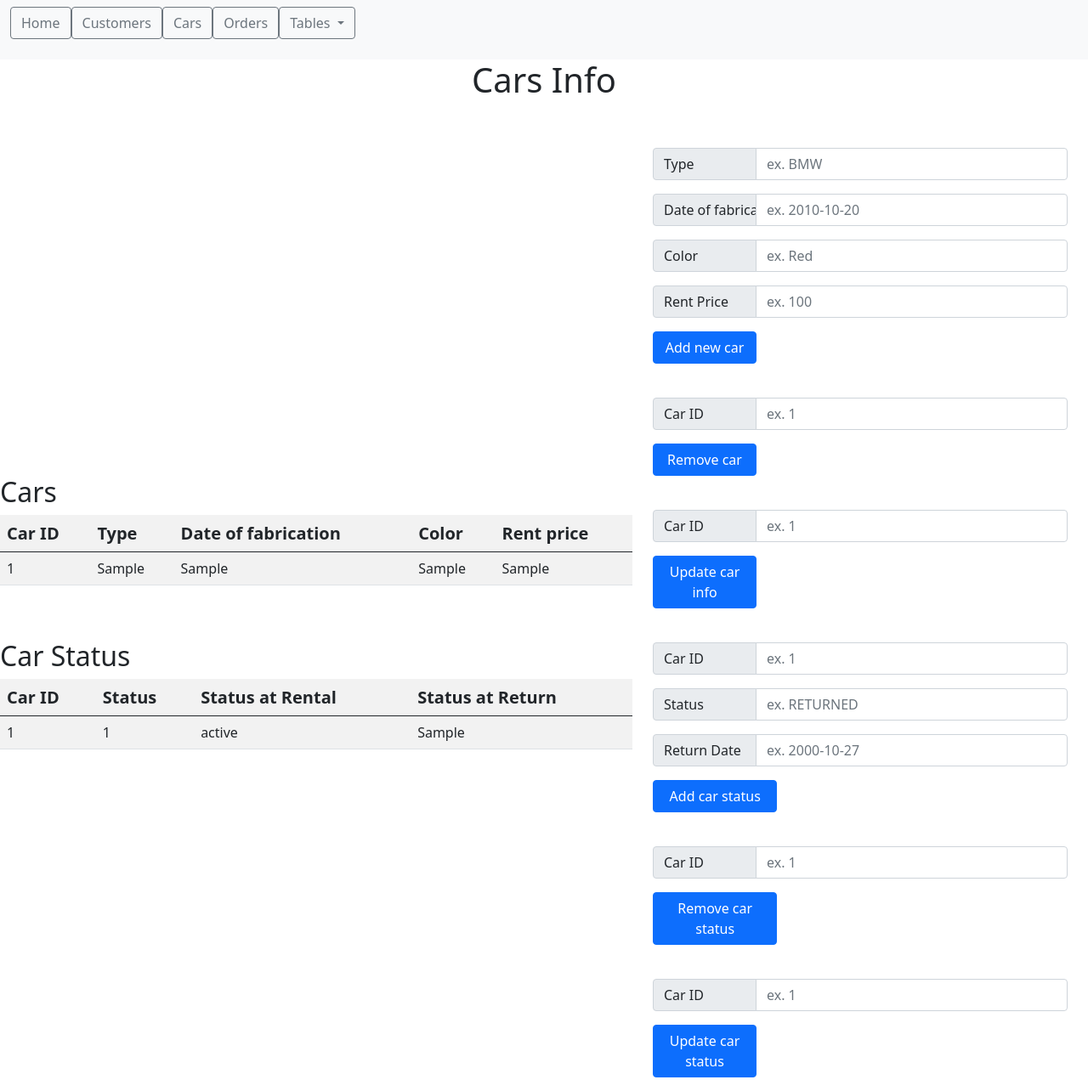
After one commit to FCosmin27/rent_auto, a Flask app: page /cars in a window 1280 px wide. The commit adds this page. Shown: the whole page at 85% size. Run offline with Flask 2, Linux system fonts and the light colour scheme; tables that the repository leaves empty or names only in its code hold one stand-in row (values such as "Sample post").

Commit message:
customers page done, working on cars page

```diff
--- a/main.py
+++ b/main.py
@@ -15,7 +15,7 @@ def handle_create_tables():
     try:
         create_tables_and_constraints()
     except Exception as e:
-        return render_template('home.html',text='Tables already exist')
+        return render_template('home.html',text='Tables already exist , Exception: '+str(e))
     return render_template('home.html',text=F'Tables created')
 
 
@@ -29,7 +29,7 @@ def handle_insert_data():
     try:
         insert_values()
     except Exception as e:
-        return render_template('home.html',text='Data already inserted or tables do not exist')
+        return render_template('home.html',text='Data already inserted or tables do not exist , exception: '+str(e))
     return render_template('home.html',text='Data inserted')
 
 @app.route('/customers')
@@ -116,26 +116,132 @@ def handle_remove_personal_info():
 def handle_update_account_verify():
     conn=connect_to_database()
     cursor=conn.cursor()
-    customer_id_upt=request.form['customer_id_upt']
+    customer_id=request.form['customer_id']
 
-    cursor.execute(f"SELECT * FROM cont_client WHERE id_client={customer_id_upt}")
-    if cursor.fetchone is None:
-        return render_template('home.html',text=f'Invalid Update, Customer ID : {customer_id_upt}does not exist')
-    return render_template('update_account.html',customer=customer_id_upt)
+    cursor.execute(f"SELECT * FROM cont_client WHERE id_client={customer_id}")
+    customer=cursor.fetchone()
+    if customer is None:
+        return render_template('home.html',text=f'Invalid Update, Customer ID : {customer_id} does not exist')
+    return render_template('update_account.html',customer=customer)
 
 @app.route('/update-account-execute',methods=['POST'])
 def handle_update_account_execute():
     conn=connect_to_database()
     cursor=conn.cursor()
-    customer_id_ex=request.form['customer_id_ex']
-    phone_acc=request.form['phone_acc']
+    customer_id=request.form['customer_id']
     email=request.form['email']
 
     try:
-        cursor.execute(f"UPDATE cont_client SET nr_telefon={phone_acc},email='{email}' WHERE id_client={customer_id_ex}")
+        cursor.execute(f"UPDATE cont_client SET email='{email}' WHERE id_client={customer_id}")
+    except Exception as e:
+        return render_template('home.html',text=f'Invalid Update, email does not respect format, Exception: {e}')
+
+    cursor.execute("commit")
+
+    return redirect('/customers')
+
+@app.route('/update-personal-data-verify',methods=['POST'])
+def handle_update_personal_info_verify():
+    conn=connect_to_database()
+    cursor=conn.cursor()
+    phone=request.form['phone']
+
+    cursor.execute(f"SELECT * FROM date_individ WHERE nr_telefon={phone}")
+    customer_info=cursor.fetchone()
+    if customer_info is None:
+        return render_template('home.html',text=f'Invalid Update, Phone Number : {phone} does not exist')
+    return render_template('update_personal_data.html',customer_info=customer_info)
+
+@app.route('/update-personal-data-execute',methods=['POST'])
+def handle_update_personal_info_execute():
+    conn=connect_to_database()
+    cursor=conn.cursor()
+    phone=request.form['phone']
+    first_name=request.form['first_name']
+    last_name=request.form['last_name']
+    birth_date=request.form['birth_date']
+
+    try:
+        cursor.execute(f"UPDATE date_individ SET nume='{last_name}', prenume='{first_name}', data_nasterii='{birth_date}' WHERE nr_telefon={phone}")
     except Exception as e:
         return render_template('home.html',text=f'Invalid Update, Exception: {e}')
 
     cursor.execute("commit")
 
     return redirect('/customers')
+
+@app.route('/cars')
+def handle_get_cars():
+    conn=connect_to_database()
+    cursor=conn.cursor()
+
+    try:
+        cursor.execute('SELECT * FROM masina')
+        cars=cursor.fetchall()
+        cursor.execute('SELECT * FROM status_masina')
+        cars_status=cursor.fetchall()
+    except Exception as e:
+        return render_template('cars.html')
+    return render_template('cars.html',cars=cars,cars_status=cars_status)
+
+@app.route('/add-car',methods=['POST'])
+def handle_add_car():
+    conn=connect_to_database()
+    cursor=conn.cursor()
+    type=request.form['type']
+    date=request.form['date']
+    color=request.form['color']
+    price=request.form['price']
+
+    try:
+        cursor.execute("INSERT INTO masina (tip_masina,an_fabricatie,culoare,pret_inchiriere) VALUES (%s,%s,%s,%s)",(type,date,color,price))
+    except Exception as e:
+        return render_template('home.html',text=f'Invalid Insert, Exception: {e}')
+
+    cursor.execute("commit")
+
+    return redirect('/cars')
+
+@app.route('/remove-car',methods=['POST'])
+def handle_remove_car():
+    conn=connect_to_database()
+    cursor=conn.cursor()
+    car_id=request.form['car_id']
+
+    try:
+        cursor.execute(f"DELETE FROM masina WHERE id_masina={car_id}")
+    except Exception as e:
+        return render_template('home.html',text=f'Invalid Delete, Exception: {e}')
+
+    cursor.execute("commit")
+
+    return redirect('/cars')
+
+@app.route('/update-car-verify',methods=['POST'])
+def handle_update_car_verify():
+    conn=connect_to_database()
+    cursor=conn.cursor()
+    car_id=request.form['car_id']
+
+    cursor.execute(f"SELECT * FROM masina WHERE id_masina={car_id}")
+    car=cursor.fetchone()
+    if car is None:
+        return render_template('home.html',text=f'Invalid Update, Car ID : {car_id} does not exist')
+    return render_template('update_car.html',car=car)
+
+@app.route('/add-car-status',methods=['POST'])
+def handle_add_car_status():
+    conn=connect_to_database()
+    cursor=conn.cursor()
+    car_id=request.form['car_id']
+    status=request.form['status']
+    return_date=request.form['return_date']
+
+    try:
+        cursor.execute("INSERT INTO status_masina (id_masina,status) VALUES (%s,%s)",(car_id,status))
+    except Exception as e:
+        return render_template('home.html',text=f'Invalid Insert, Exception: {e}')
+
+    cursor.execute("commit")
+
+    return redirect('/cars')
--- /dev/null
+++ b/templates/cars.html
@@ -0,0 +1,154 @@
+<html>
+    <head>
+        <title>
+            Cars Info
+        </title>
+        {% include 'blocks/css.html' %}
+    </head>
+
+    <body>
+        {% include 'blocks/header.html' %}
+
+        <div class="text-center">
+            <h1>
+                Cars Info
+            </h1>
+        </div>
+        <br>
+        <br>
+
+        <div class="row justify-content-center align-items-center" style="width:100%">
+            <div class="col-1" style="width: 60%;">
+                <h2>Cars</h2>
+                <table class="table table-striped table-hover" style="width: 100%">
+                    <thread>
+                        <tr style="font-size:20px;font-weight: bold;">
+                            <th>Car ID</th>
+                            <th>Type</th>
+                            <th>Date of fabrication</th>
+                            <th>Color</th>
+                            <th>Rent price</th>
+                        </tr>
+                    </thread>
+                    <tbody>
+                        {% for car in cars %}
+                        <tr>
+                            <td>{{car[0]}}</td>
+                            <td>{{car[1]}}</td>
+                            <td>{{car[2]}}</td>
+                            <td>{{car[3]}}</td>
+                            <td>{{car[4]}}</td>
+                        </tr>
+                        {% endfor %}
+                    </tbody>
+                </table>
+                <br><br>
+                <h2>Car Status</h2>
+                <table class="table table-striped table-hover" style="width: 100%">
+                    <thread>
+                        <tr style="font-size:20px;font-weight: bold;">
+                            <th>Car ID</th>
+                            <th>Status</th>
+                            <th>Status at Rental</th>
+                            <th>Status at Return</th>
+                        </tr>
+                    </thread>
+                    <tbody>
+                        {% for car_status in cars_status%}
+                        <tr>
+                            <td>{{car_status[0]}}</td>
+                            <td>{{car_status[1]}}</td>
+                            <td>{{car_status[2]}}</td>
+                            <td>{{car_status[3]}}</td>
+                        </tr>
+                        {% endfor %}
+                    </tbody>
+                </table>
+            </div>
+            <div class="col-1" style="width: 40%;">
+                <form action="/add-car" method="post">
+                    <div class="input-group mb-3 data_input_size">
+                        <span class = "input-group-text" for="type" style="width: 25%;">Type</span>
+                        <input type="text" class="form-control" name="type" id="type" placeholder="ex. BMW" required>
+                    </div>
+
+                    <div class="input-group mb-3 data_input_size">
+                        <span class = "input-group-text" for="date" style="width: 25%;">Date of fabrication</span>
+                        <input type="text" class="form-control" name="date" id="date" placeholder="ex. 2010-10-20" required>
+                    </div>
+
+                    <div class="input-group mb-3 data_input_size">
+                        <span class = "input-group-text" for="color" style="width: 25%;">Color</span>
+                        <input type="text" class="form-control" name="color" id="color" placeholder="ex. Red" required>
+                    </div>
+
+                    <div class="input-group mb-3 data_input_size">
+                        <span class = "input-group-text" for="price" style="width: 25%;">Rent Price</span>
+                        <input type="text" class="form-control" name="price" id="price" placeholder="ex. 100" required>
+                    </div>
+
+                    <button type="submit" class="btn btn-primary" style="width: 25%;">Add new car</button>
+                </form>
+
+                <br>
+
+                <form action="/remove-car" method="post">
+                    <div class="input-group mb-3 data_input_size">
+                        <span class = "input-group-text" for="car_id" style="width: 25%;">Car ID</span>
+                        <input type="text" class="form-control" name="car_id" id="car_id" placeholder="ex. 1" required>
+                    </div>
+                    <button type="submit" class="btn btn-primary" style="width: 25%;">Remove car</button>
+                </form>
+
+                <br>
+
+                <form action="/update-car-verify" method="post">
+                    <div class="input-group mb-3 data_input_size">
+                        <span class = "input-group-text" for="car_id" style="width: 25%;">Car ID</span>
+                        <input type="text" class="form-control" name="car_id" id="car_id" placeholder="ex. 1" required>
+                    </div>
+                    <button type="submit" class="btn btn-primary" style="width: 25%;">Update car info</button>
+                </form>
+
+                <br>
+
+                <form action="/add-car-status" method="post">
+                    <div class="input-group mb-3 data_input_size">
+                        <span class = "input-group-text" for="car_id" style="width: 25%;">Car ID</span>
+                        <input type="text" class="form-control" name="car_id" id="car_id" placeholder="ex. 1" required>
+                    </div>
+
+                    <div class="input-group mb-3 data_input_size">
+                        <span class = "input-group-text" for="status" style="width: 25%;">Status</span>
+                        <input type="text" class="form-control" name="status" id="status" placeholder="ex. RETURNED" required>
+                    </div>
+
+                    <div class="input-group mb-3 data_input_size">
+                        <span class = "input-group-text" for="return_date" style="width: 25%;">Return Date</span>
+                        <input type="text" class="form-control" name="return_date" id="return_date" placeholder="ex. 2000-10-27" required>
+                    </div>
+                    <button type="submit" class="btn btn-primary" style="width: 30%;">Add car status</button>
+                </form>
+
+                <br>
+                <form action="/remove-car-status"method="post">
+                    <div class="input-group mb-3 data_input_size">
+                        <span class = "input-group-text" for="car_id" style="width: 25%;">Car ID</span>
+                        <input type="text" class="form-control" name="car_id" id="car_id" placeholder="ex. 1" required>
+                    </div>
+                    <button type="submit" class="btn btn-primary" style="width: 30%;">Remove car status</button>
+                </form>
+                <br>
+
+                <form action="/update-car-status-verify" method="post">
+                    <div class="input-group mb-3 data_input_size">
+                        <span class = "input-group-text" for="car_id" style="width: 25%;">Car ID</span>
+                        <input type="text" class="form-control" name="car_id" id="car_id" placeholder="ex. 1" required>
+                    </div>
+                    <button type="submit" class="btn btn-primary" style="width: 25%;">Update car status</button>
+                </form>
+            </div>
+        </div>
+        {% include 'blocks/js.html' %}
+    </body>
+</html>
```
Also changed, not shown: database_management.py (+22 -22 lines), templates/customers.html (+11 -2 lines), templates/update_account.html (+2 -6 lines), templates/update_personal_data.html (added, +32 -0 lines), templates/update_car.html (added), templates/update_status.html (added).
